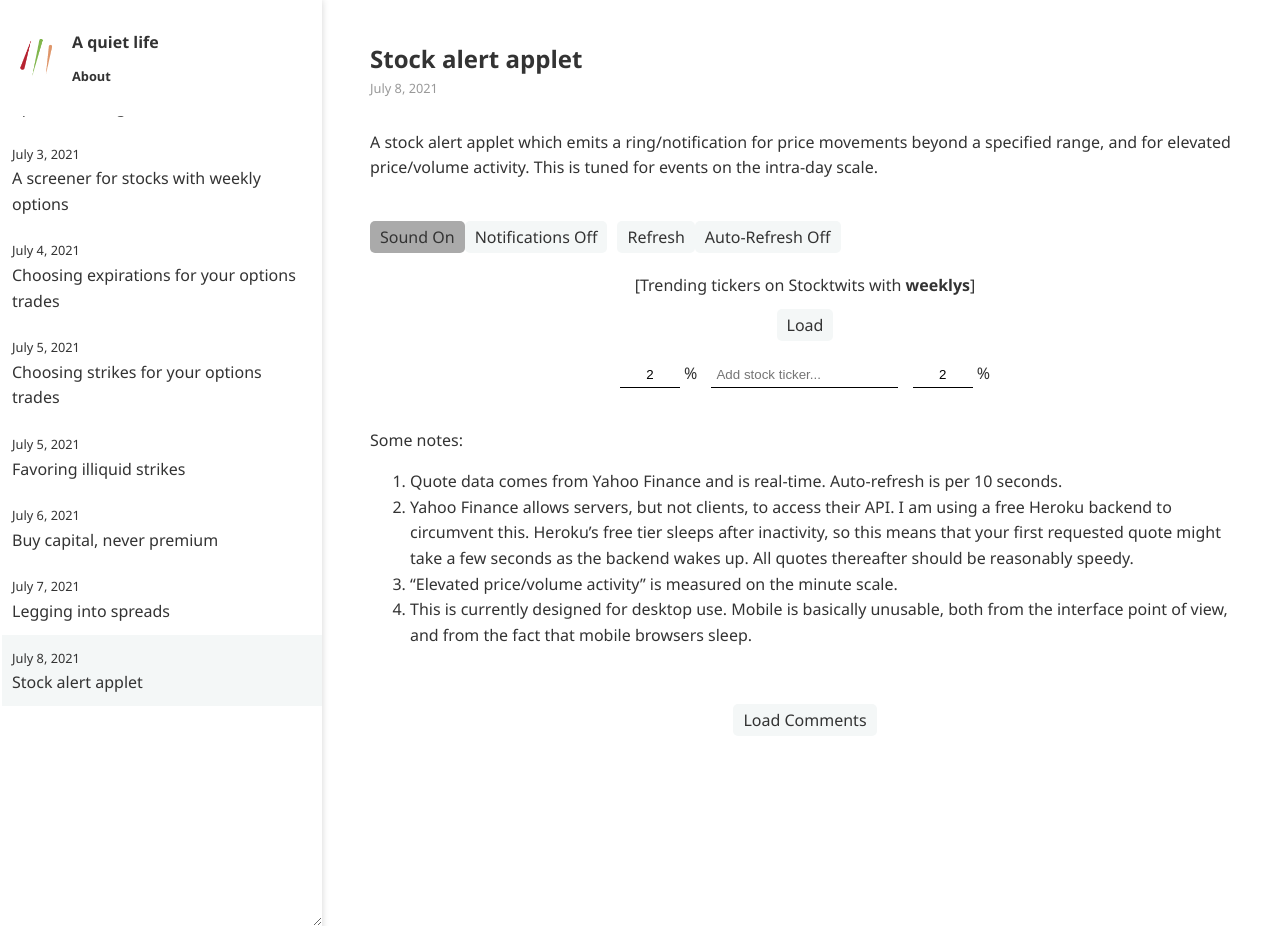
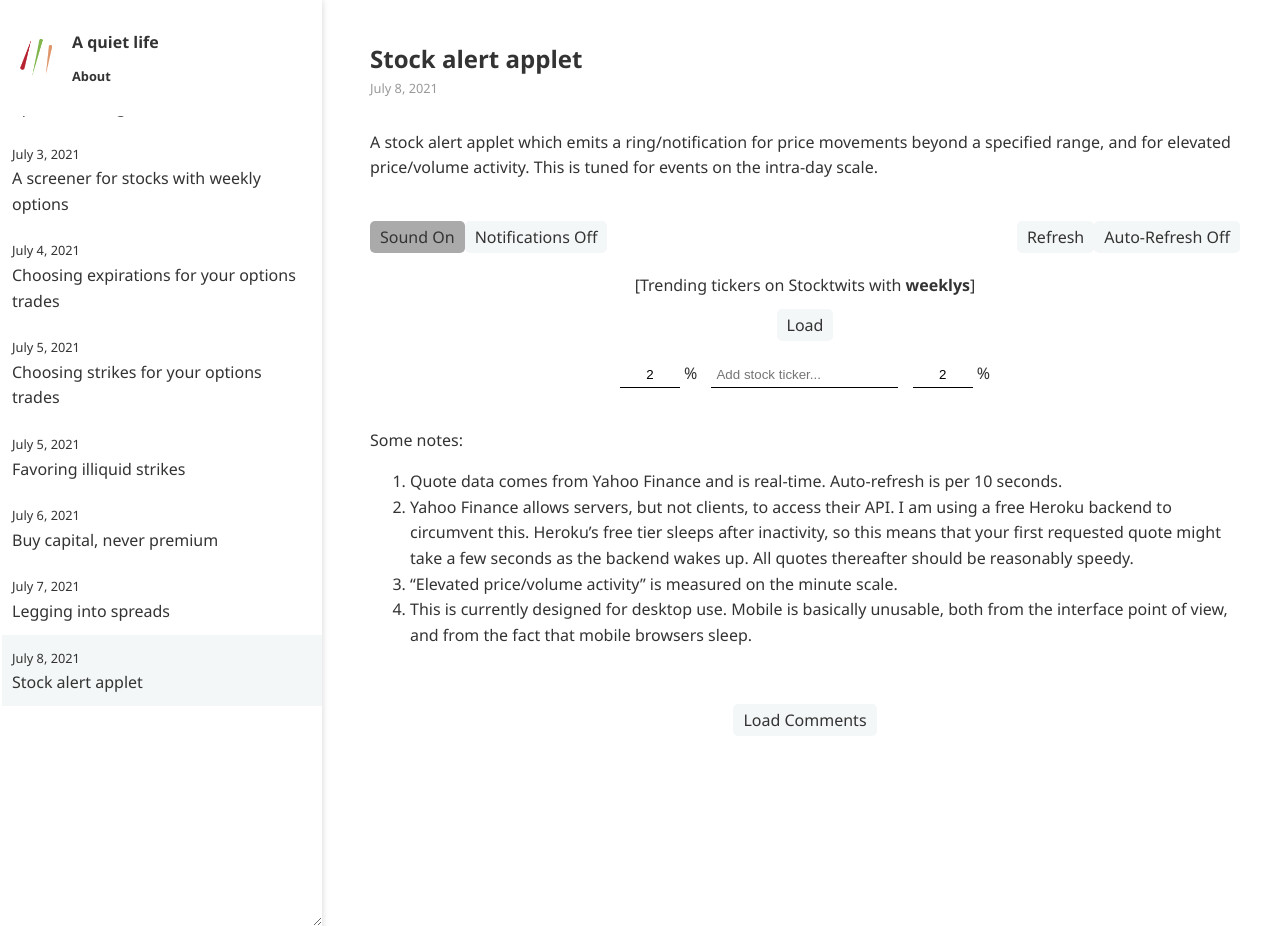
Before and after one commit to ansyblenetwork/aquietlife, a Jekyll site: the page built from _posts/2021-07-08-alerts.md, in a window 1280 px wide and 926 px high. Built offline with Jekyll 4.4.1, drawn with Linux system fonts in a browser that asks for light colours.

Commit message:
Update 2021-07-08-alerts.md

```diff
--- a/_posts/2021-07-08-alerts.md
+++ b/_posts/2021-07-08-alerts.md
@@ -13,7 +13,7 @@ A stock alert applet which emits a ring/notification for price movements beyond
 <audio id="audiodown" src="{{ "case-closed-531.mp3" | relative_url }}" autostart="false"></audio>
 <audio id="audio" src="{{ "that-was-quick.mp3" | relative_url }}" autostart="false"></audio>
 <button onclick="toggleSound(this);" id="soundButton" class="active">Sound On</button><button onclick="toggleNotifications(this);" id="notificationButton">Notifications Off</button>
-<span id="msg" style="margin-right:10px;"></span>
+<span id="msg" style="margin-right:10px; flex-grow:1;"></span>
 <button onclick="update(); updateStocktwits();">Refresh</button>
 <button onclick="toggleAlerts(this);">Auto-Refresh Off</button>
 </div>
```
